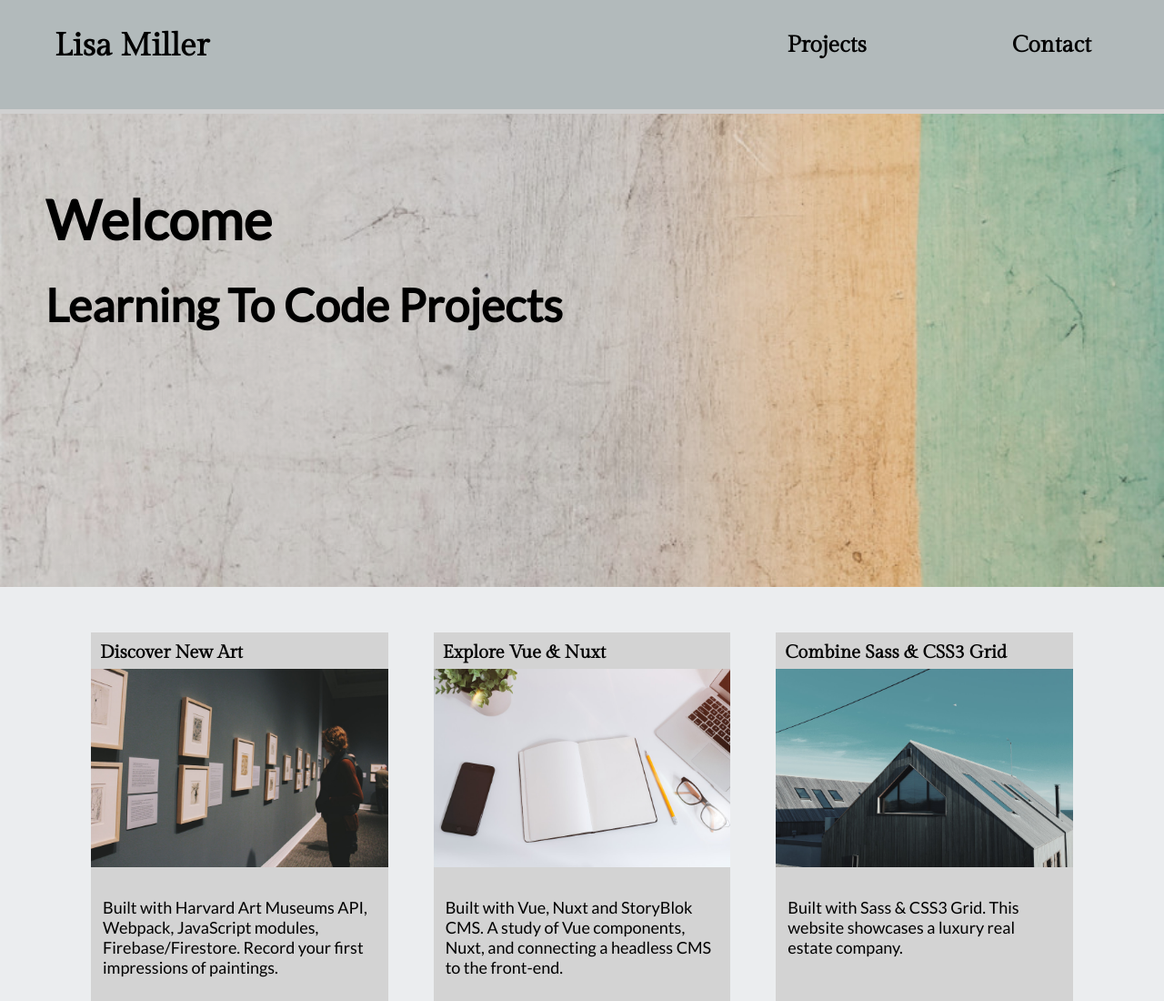
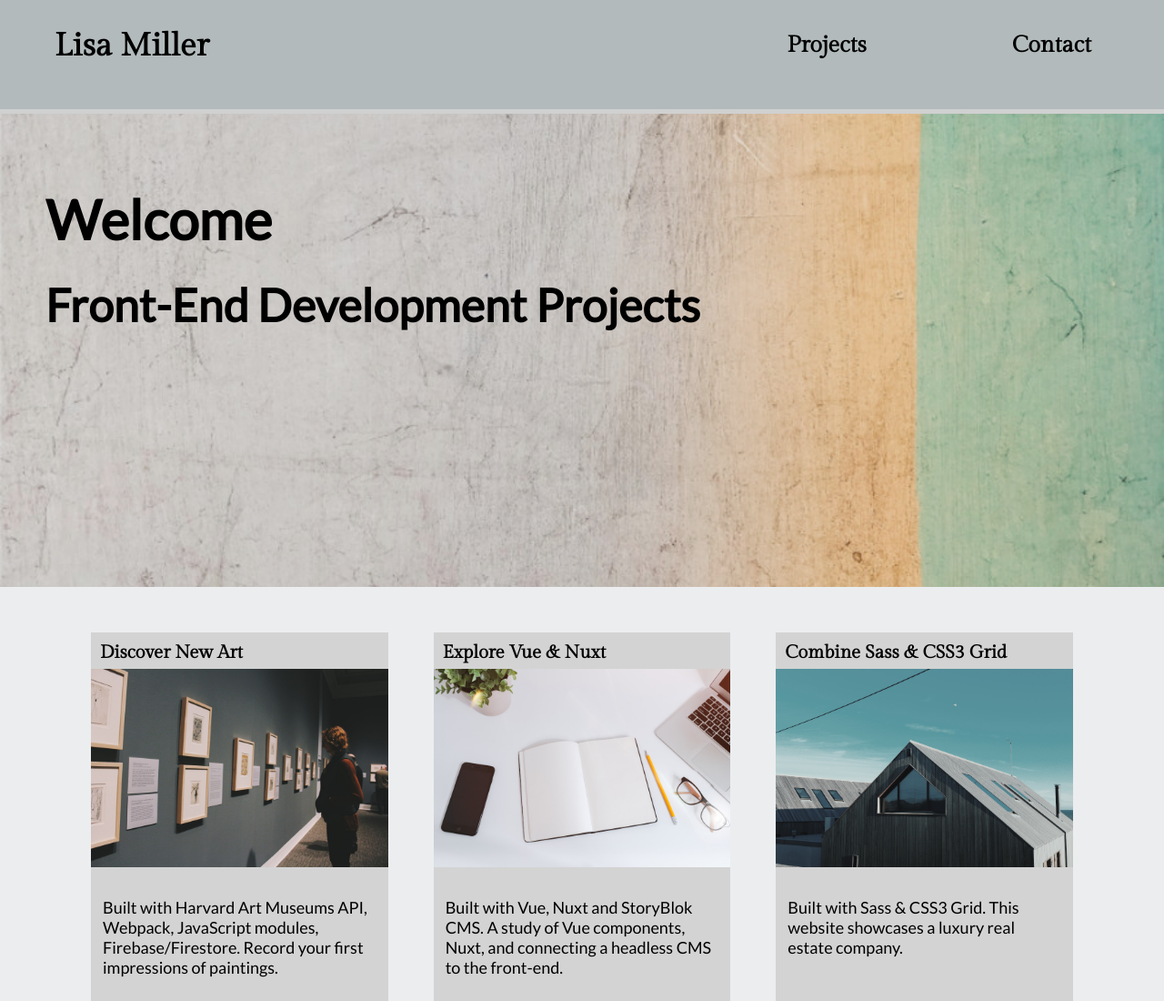
Before and after one commit to lamillr/lm-portfolio, a plain HTML site: page index.html in a window 1280 px wide. Shown: the top 1100 px of the page at 91% size. Drawn offline with Linux system fonts and the light colour scheme.

Commit message:
Update index.html

```diff
--- a/index.html
+++ b/index.html
@@ -26,7 +26,7 @@
   </nav>
   <section class="hero">
       <h1 class= "text-welcome">Welcome</h1>
-      <h2 class = "text-developer"> Learning To Code Projects</h2>
+      <h2 class = "text-developer"> Front-End Development Projects</h2>
   </section>
   <section class="projects" id="projects-start">
     <div class="project">
```
